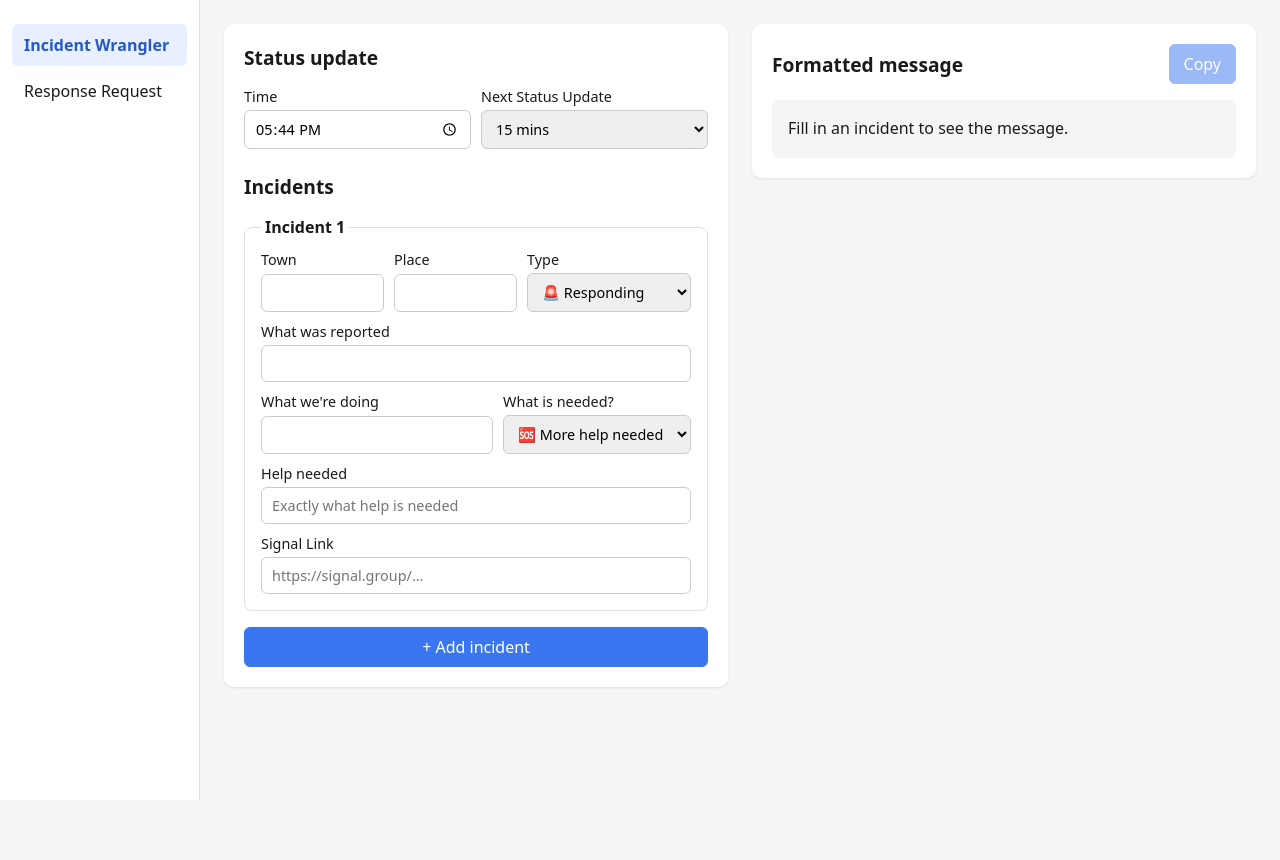
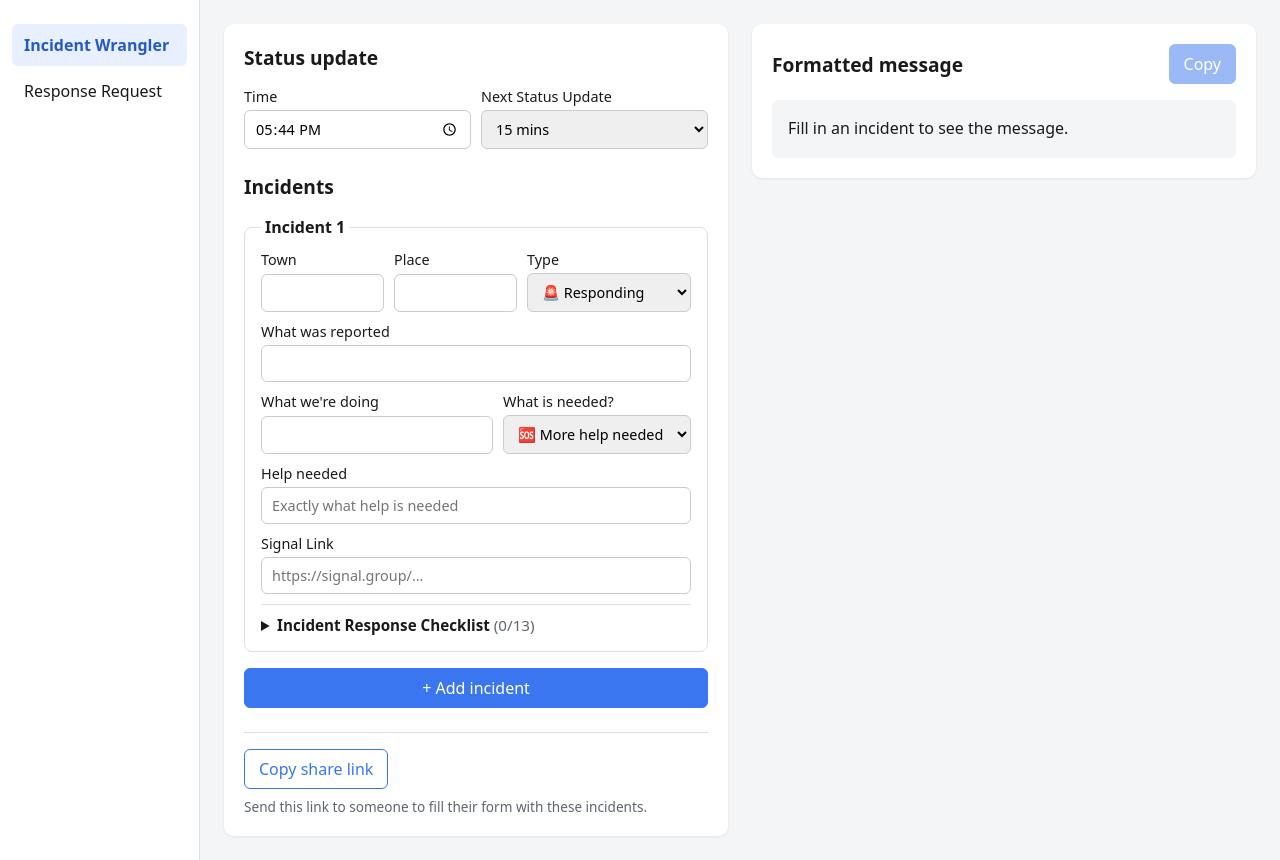
Before and after one commit to Dispatchers-Union/signal-message-formatter, a React (Vite) app: page / in a window 1280 px wide. Before the commit the page ends 800 px from the top, so only its background shows below. Built offline with nearby package versions, Linux system fonts and the light colour scheme.

Commit message:
Add Incident Response Checklist

```diff
--- /dev/null
+++ b/src/IncidentChecklist.jsx
@@ -0,0 +1,37 @@
+import { CHECKLIST, CHECKLIST_IDS } from './checklistItems.jsx';
+
+// Collapsible checklist; `checked` is an array of item ids.
+export default function IncidentChecklist({ checked = [], onToggle }) {
+  const done = checked.filter((id) => CHECKLIST_IDS.has(id)).length;
+
+  return (
+    <details className="checklist">
+      <summary>
+        Incident Response Checklist{' '}
+        <span className="checklist-count">
+          ({done}/{CHECKLIST_IDS.size})
+        </span>
+      </summary>
+      <ul>
+        {CHECKLIST.map((item, i) =>
+          item.divider ? (
+            <li key={`divider-${i}`} className="checklist-divider" aria-hidden="true">
+              <span>{item.divider}</span>
+            </li>
+          ) : (
+            <li key={item.id}>
+              <label>
+                <input
+                  type="checkbox"
+                  checked={checked.includes(item.id)}
+                  onChange={() => onToggle(item.id)}
+                />
+                <span>{item.label}</span>
+              </label>
+            </li>
+          )
+        )}
+      </ul>
+    </details>
+  );
+}
--- a/src/IncidentWrangler.jsx
+++ b/src/IncidentWrangler.jsx
@@ -1,5 +1,8 @@
-import { useState } from 'react';
+import { useEffect, useState } from 'react';
+import IncidentChecklist from './IncidentChecklist.jsx';
+import { CHECKLIST_IDS } from './checklistItems.jsx';
 import OutputPanel from './OutputPanel.jsx';
+import { buildShareLink, clearShareData, readShareData } from './share.js';
 import { ICE_OPTIONS, INCIDENT_TYPES, NEED_OPTIONS, NEXT_UPDATE_OPTIONS, toTimeValue, formatHeader, formatIncident, formatNextUpdate, formatSummary, isBlank } from './format.js';
 
 // Random IDs rather than a module-level counter: a counter resets on hot
@@ -17,16 +20,83 @@ const newIncident = () => ({
   ice: 'present',
   iceDetails: '',
   type: 'responding',
+  checklist: [], // ids of completed checklist items
 });
 
+const allowed = (list) => new Set(list.map((o) => o.value));
+const ENUMS = {
+  type: allowed(INCIDENT_TYPES),
+  need: allowed(NEED_OPTIONS),
+  ice: allowed(ICE_OPTIONS),
+};
+
+// Turn untrusted shared data into clean incidents: only known fields, only
+// strings, only valid dropdown values. Anything else falls back to defaults.
+function incidentsFromShare(data) {
+  if (!Array.isArray(data?.incidents) || !data.incidents.length) return null;
+  return data.incidents.map((raw) => {
+    const inc = newIncident();
+    for (const key of Object.keys(inc)) {
+      if (key === 'checklist') {
+        if (Array.isArray(raw?.checklist)) {
+          inc.checklist = [...new Set(raw.checklist.filter((id) => CHECKLIST_IDS.has(id)))];
+        }
+        continue;
+      }
+      if (key === 'id' || typeof raw?.[key] !== 'string') continue;
+      if (ENUMS[key] && !ENUMS[key].has(raw[key])) continue;
+      inc[key] = raw[key];
+    }
+    return inc;
+  });
+}
+
+function nextUpdateFromShare(data) {
+  return NEXT_UPDATE_OPTIONS.some((o) => o.minutes === data?.nextUpdate)
+    ? data.nextUpdate
+    : NEXT_UPDATE_OPTIONS[0].minutes;
+}
+
 export default function IncidentWrangler() {
-  const [incidents, setIncidents] = useState(() => [newIncident()]);
+  // Seed from a share link if the page was opened with one.
+  const [seed] = useState(() => readShareData());
+  const [incidents, setIncidents] = useState(
+    () => incidentsFromShare(seed) ?? [newIncident()]
+  );
   // Only refreshed when a form field changes, not on a timer.
   const [updatedAt, setUpdatedAt] = useState(() => new Date());
   // Once someone types a time, stop overwriting it with the auto time.
   const [manualTime, setManualTime] = useState(null);
-  const [nextUpdate, setNextUpdate] = useState(NEXT_UPDATE_OPTIONS[0].minutes);
+  const [nextUpdate, setNextUpdate] = useState(() => nextUpdateFromShare(seed));
   const time = manualTime ?? toTimeValue(updatedAt);
+  const [linkCopied, setLinkCopied] = useState(false);
+
+  // Remove the share data from the address bar once loaded, so a refresh
+  // doesn't wipe edits. Also pick up a share link pasted into an open tab.
+  useEffect(() => {
+    if (seed) clearShareData();
+    const onHashChange = () => {
+      const data = readShareData();
+      const shared = incidentsFromShare(data);
+      if (!shared) return;
+      setIncidents(shared);
+      setNextUpdate(nextUpdateFromShare(data));
+      setUpdatedAt(new Date());
+      clearShareData();
+    };
+    window.addEventListener('hashchange', onHashChange);
+    return () => window.removeEventListener('hashchange', onHashChange);
+  }, [seed]);
+
+  const copyShareLink = async () => {
+    const link = buildShareLink({
+      nextUpdate,
+      incidents: incidents.map(({ id, ...fields }) => fields),
+    });
+    await navigator.clipboard.writeText(link);
+    setLinkCopied(true);
+    setTimeout(() => setLinkCopied(false), 1500);
+  };
 
   const update = (id, field, value) => {
     setUpdatedAt(new Date());
@@ -34,6 +104,20 @@ export default function IncidentWrangler() {
       list.map((inc) => (inc.id === id ? { ...inc, [field]: value } : inc))
     );
   };
+  // Checklist progress isn't part of the message, so it doesn't bump the time.
+  const toggleChecklist = (id, item) =>
+    setIncidents((list) =>
+      list.map((inc) =>
+        inc.id !== id
+          ? inc
+          : {
+              ...inc,
+              checklist: (inc.checklist ?? []).includes(item)
+                ? inc.checklist.filter((x) => x !== item)
+                : [...(inc.checklist ?? []), item],
+            }
+      )
+    );
   const add = () => setIncidents((list) => [...list, newIncident()]);
   const remove = (id) =>
     setIncidents((list) => list.filter((inc) => inc.id !== id));
@@ -196,11 +280,23 @@ export default function IncidentWrangler() {
                 Remove
               </button>
             )}
+            <IncidentChecklist
+              checked={inc.checklist}
+              onToggle={(item) => toggleChecklist(inc.id, item)}
+            />
           </fieldset>
         ))}
         <button type="button" className="add" onClick={add}>
           + Add incident
         </button>
+        <div className="share">
+          <button type="button" className="secondary" onClick={copyShareLink}>
+            {linkCopied ? 'Link copied!' : 'Copy share link'}
+          </button>
+          <p className="hint">
+            Send this link to someone to fill their form with these incidents.
+          </p>
+        </div>
       </section>
 
       <OutputPanel
--- /dev/null
+++ b/src/checklistItems.jsx
@@ -0,0 +1,55 @@
+// Incident Response Checklist. `divider` entries mark a phase change and
+// aren't checkable. Item ids are stored with each incident (and in share
+// links), so keep them stable when editing the wording.
+
+const ext = { target: '_blank', rel: 'noopener noreferrer' };
+
+export const CHECKLIST = [
+  { id: 'dispatchable', label: <>Decide if dispatchable</> },
+  { id: 'create-rr', label: <>Create Response Request</> },
+  {
+    id: 'send-oncall',
+    label: (
+      <>
+        Send response request to{' '}
+        <a href="https://presence.frontlinedignity.org/oncall" {...ext}>On-Call teams</a>
+      </>
+    ),
+  },
+  {
+    id: 'find-hotspots',
+    label: (
+      <>
+        Find Hot Spots in{' '}
+        <a href="https://hotfdspot.netlify.app/" {...ext}>Hot Spot locator</a>
+      </>
+    ),
+  },
+  { id: 'send-hotspots', label: <>Send response request to Hot Spots</> },
+  {
+    id: 'create-chat',
+    label: (
+      <>
+        Create <a href="https://presence.frontlinedignity.org/incidents" {...ext}>incident chat</a>
+      </>
+    ),
+  },
+  { id: 'add-responders', label: <>Add responders to incident chat</> },
+  { id: 'follow-up', label: <>Send follow up messages in On-Call and Hot Spot chats</> },
+  { divider: '🏃' },
+  { id: 'initial-report', label: <>Post initial report, including time &amp; any media</> },
+  {
+    id: 'alertsteam',
+    label: (
+      <>
+        The moment detention is confirmed, write a message starting with <strong>#alertsteam</strong>
+      </>
+    ),
+  },
+  { divider: '🛑' },
+  { id: 'create-irr', label: <>Create Incident Report Request</> },
+  { id: 'send-irr', label: <>Send Incident Report Request to first on scene</> },
+  { id: 'summary', label: <>Provide summary of outcome to all alerted chats</> },
+];
+
+export const CHECKLIST_IDS = new Set(CHECKLIST.filter((i) => i.id).map((i) => i.id));
--- /dev/null
+++ b/src/share.js
@@ -0,0 +1,41 @@
+// Share links for Incident Wrangler. The form data is packed into the URL
+// fragment (#iw=...). Browsers never send the fragment to the server, so the
+// data only travels inside the link itself.
+
+const PARAM = 'iw';
+
+// UTF-8 safe base64url (emoji survive the round trip).
+function encode(obj) {
+  const bytes = new TextEncoder().encode(JSON.stringify(obj));
+  let bin = '';
+  bytes.forEach((b) => (bin += String.fromCharCode(b)));
+  return btoa(bin).replace(/\+/g, '-').replace(/\//g, '_').replace(/=+$/, '');
+}
+
+function decode(str) {
+  const b64 = str.replace(/-/g, '+').replace(/_/g, '/');
+  const bin = atob(b64);
+  const bytes = Uint8Array.from(bin, (c) => c.charCodeAt(0));
+  return JSON.parse(new TextDecoder().decode(bytes));
+}
+
+export function buildShareLink(data) {
+  const { origin, pathname } = window.location;
+  return `${origin}${pathname}#${PARAM}=${encode(data)}`;
+}
+
+// Returns the decoded data, or null if the URL has no (valid) share data.
+export function readShareData(hash = window.location.hash) {
+  const match = hash.match(new RegExp(`[#&]${PARAM}=([^&]+)`));
+  if (!match) return null;
+  try {
+    return decode(match[1]);
+  } catch {
+    return null;
+  }
+}
+
+export function clearShareData() {
+  const { pathname, search } = window.location;
+  window.history.replaceState(null, '', pathname + search);
+}
--- a/src/styles.css
+++ b/src/styles.css
@@ -136,3 +136,47 @@ button.remove {
 
 .stack { display: grid; gap: 10px; }
 textarea { resize: vertical; }
+
+.share {
+  margin-top: 24px;
+  padding-top: 16px;
+  border-top: 1px solid #dde0e4;
+}
+button.secondary {
+  background: #fff;
+  color: #3a76f0;
+}
+.hint { margin: 8px 0 0; font-size: 0.85rem; color: #5f6670; }
+
+.checklist {
+  border-top: 1px solid #dde0e4;
+  padding-top: 10px;
+}
+.checklist summary {
+  cursor: pointer;
+  font-weight: 600;
+  font-size: 0.95rem;
+}
+.checklist-count { font-weight: 400; color: #5f6670; }
+.checklist ul { list-style: none; margin: 10px 0 0; padding: 0; display: grid; gap: 6px; }
+.checklist li label {
+  display: flex;
+  align-items: flex-start;
+  gap: 8px;
+  font-weight: 400;
+}
+.checklist input[type='checkbox'] { margin-top: 3px; flex: none; }
+.checklist li label:has(input:checked) span { color: #5f6670; text-decoration: line-through; }
+.checklist a { color: #2559c7; }
+.checklist-divider {
+  display: flex;
+  align-items: center;
+  gap: 8px;
+  margin: 4px 0;
+}
+.checklist-divider::before,
+.checklist-divider::after {
+  content: '';
+  flex: 1;
+  border-top: 1px dashed #c8ccd2;
+}
```
